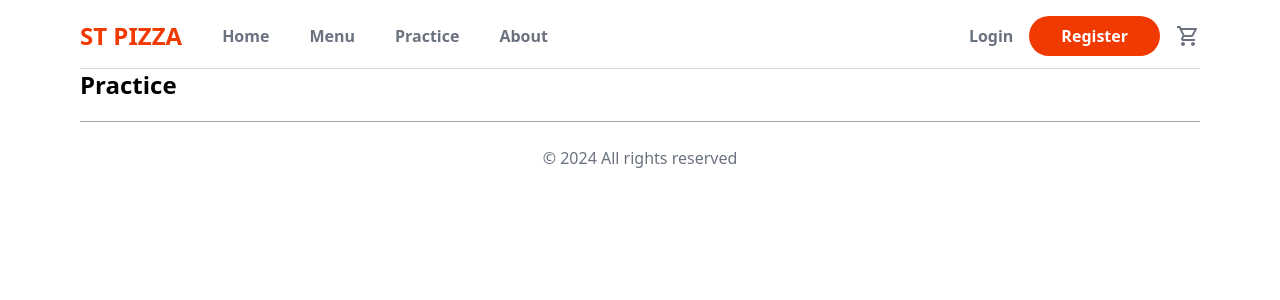
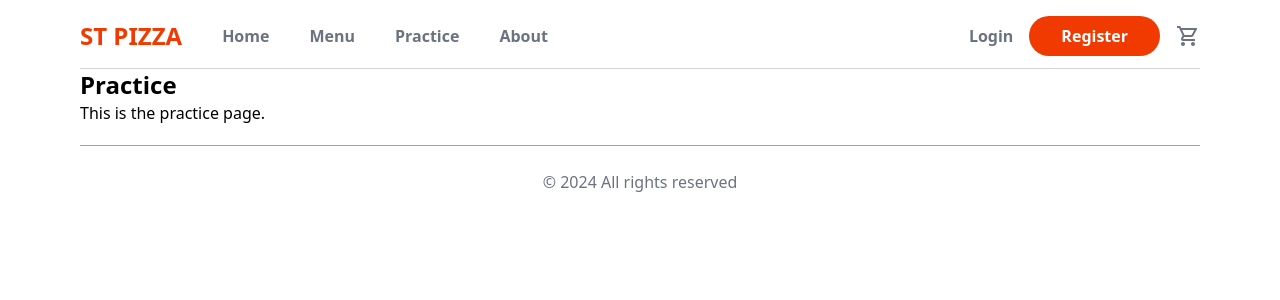
Before and after one commit to ParthN242/food-ordering-pro, a React (Vite) app in the folder Frontend/: page /practice in a window 1280 px wide. Shown: the top 300 px of the page. Built offline with nearby package versions, Linux system fonts and the light colour scheme; no server answers.

Commit message:
Feat: add description in practice page

```diff
--- a/Frontend/src/Pages/Practice/Pratice.jsx
+++ b/Frontend/src/Pages/Practice/Pratice.jsx
@@ -1,9 +1,8 @@
-import React from "react";
-
 const Practice = () => {
   return (
     <div>
       <h1 className="text-2xl font-bold">Practice</h1>
+      <p>This is the practice page.</p>
     </div>
   );
 };
```
